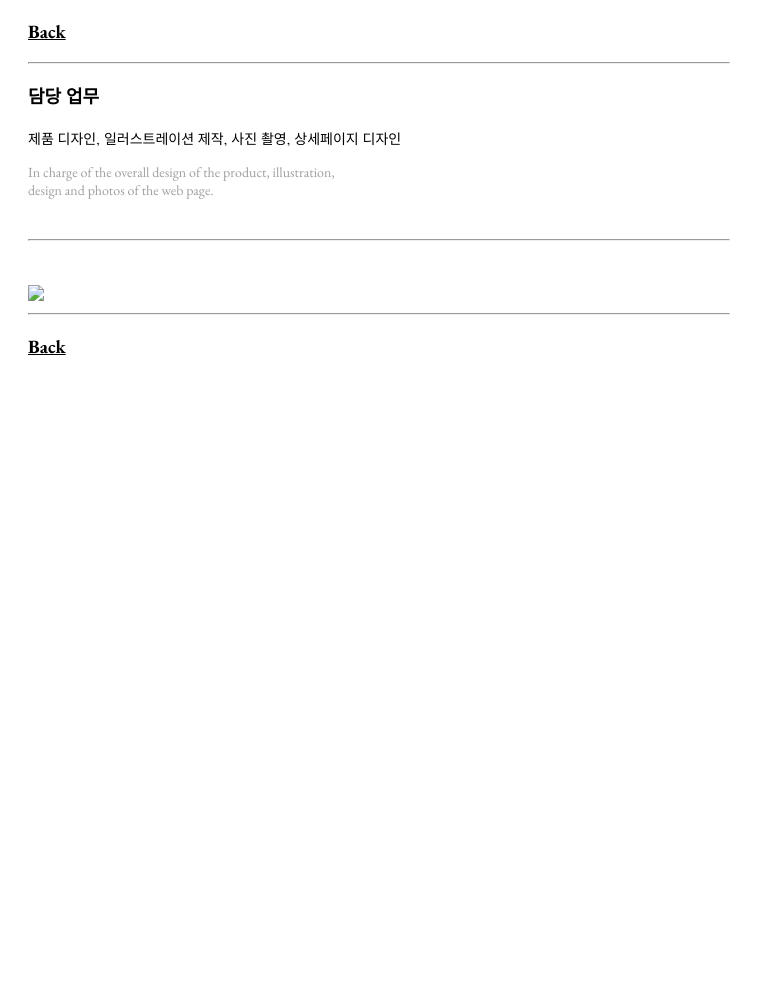
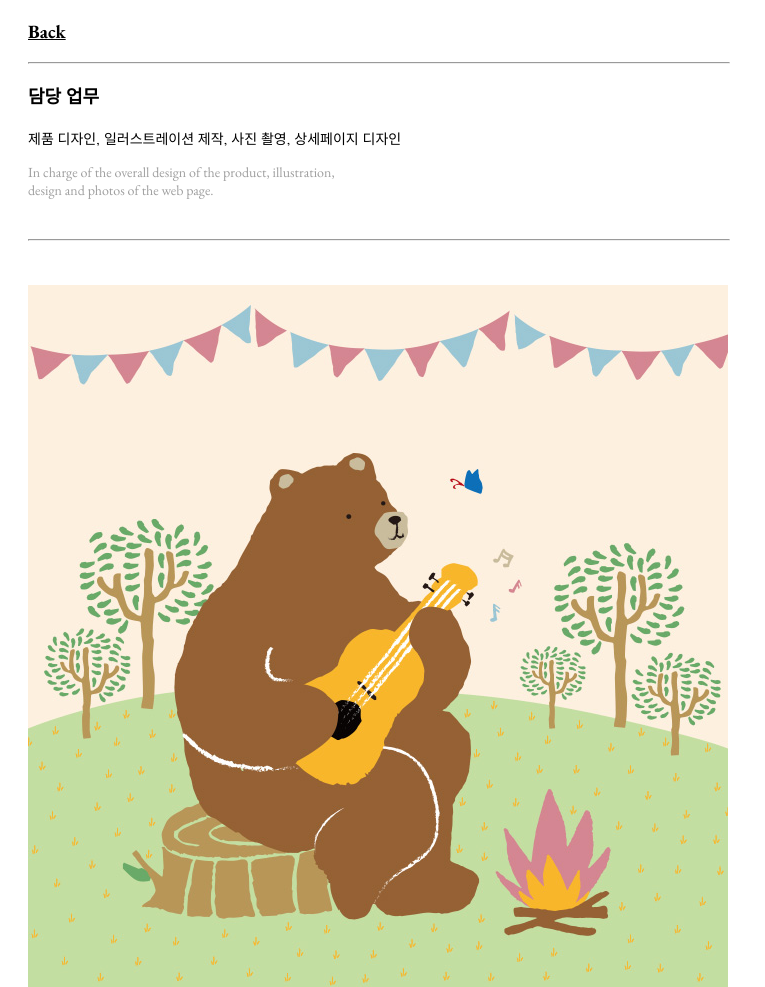
Before and after one commit to eungang3/yeseul-cho, a plain HTML site: page m-1-5.html in a window 1280 px wide. Shown: the top 987 px of the page, without its empty margins (0-765 px from the left). Before the commit the page ends 800 px from the top, so only its background shows below. Drawn offline with nearby package versions, Linux system fonts and the light colour scheme.

Commit message:
Update m-1-5.html

```diff
--- a/m-1-5.html
+++ b/m-1-5.html
@@ -19,7 +19,7 @@
     <br><hr><br><br>
   </div>
   <div class="middle">
-    <img src="M5-50.jpg" width="700px">
+    <img src="M-5-50.jpg" width="700px">
   </div>
   <div class="bottom">
     <hr>
```
